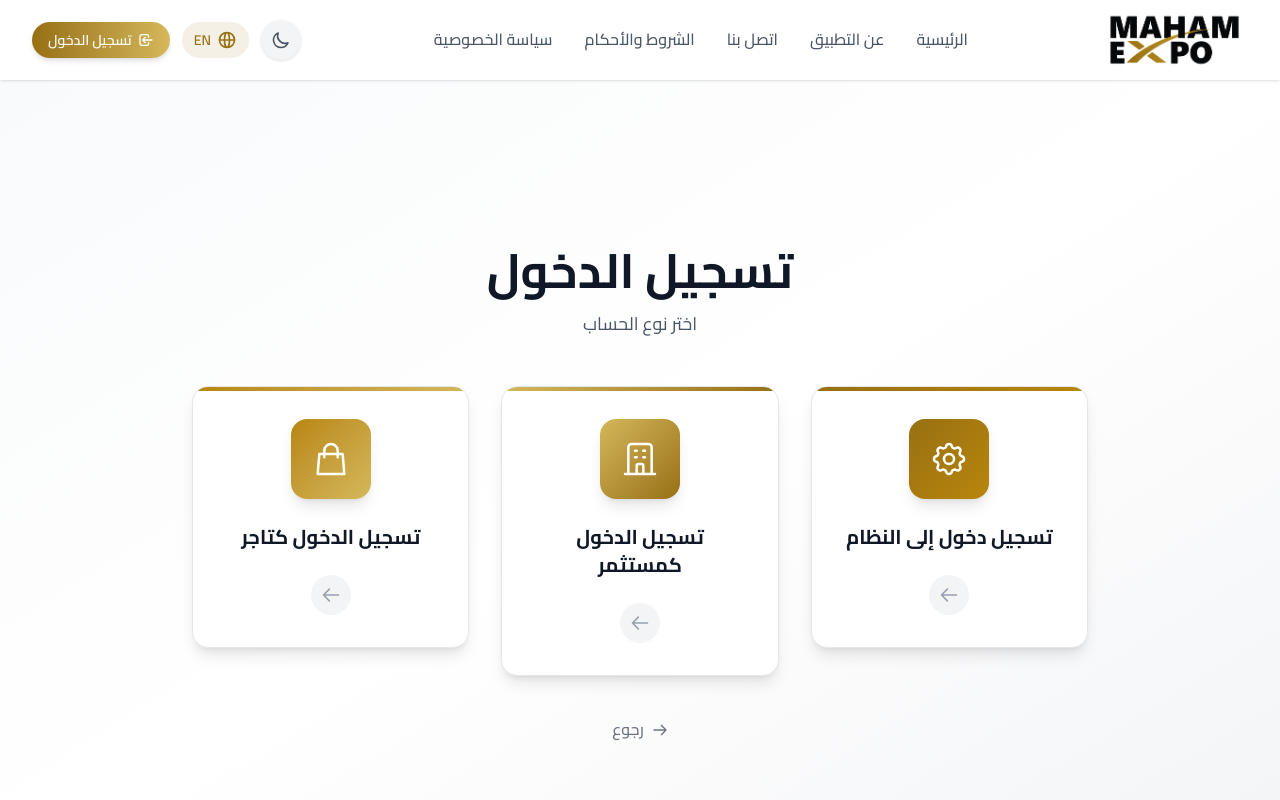
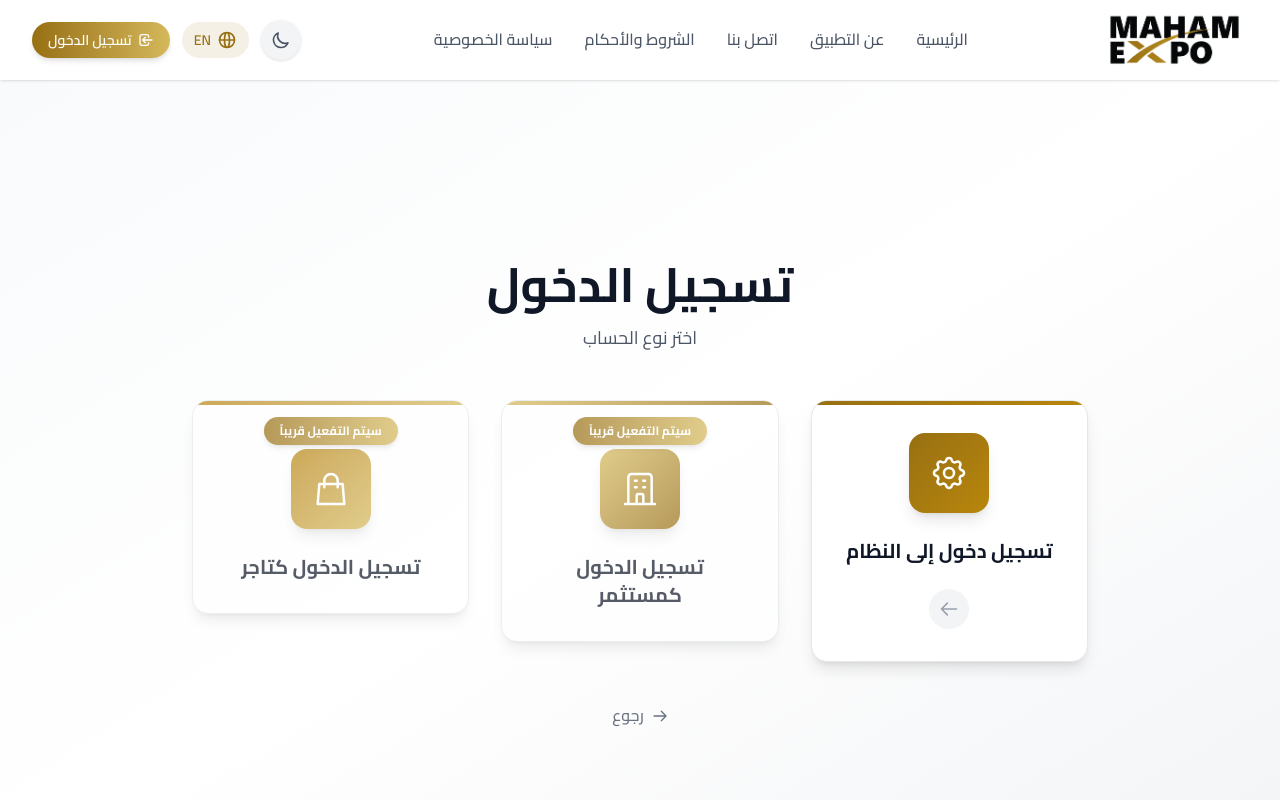
Before and after one commit to mahammedia90-commits/maham-expo-landing, a Next.js app: page /login in a window 1280 px wide. Shown: the top 800 px of the page. Built offline with nearby package versions, Linux system fonts and the light colour scheme.

Commit message:
Add 'coming soon' status and translations for login options

```diff
--- a/src/app/login/page.tsx
+++ b/src/app/login/page.tsx
@@ -15,6 +15,8 @@ const loginOptions = [
     ),
     gradient: 'from-[#987012] to-[#B8860B]',
     hoverGradient: 'hover:from-[#B8860B] hover:to-[#D4A017]',
+    href: 'https://onemay.sa:8081/ar/auth/sign-in-1',
+    comingSoon: false,
   },
   {
     key: 'loginAsInvestor' as const,
@@ -25,6 +27,8 @@ const loginOptions = [
     ),
     gradient: 'from-[#D4B85A] to-[#987012]',
     hoverGradient: 'hover:from-[#E8C860] hover:to-[#B8860B]',
+    href: null,
+    comingSoon: true,
   },
   {
     key: 'loginAsDealer' as const,
@@ -35,11 +39,19 @@ const loginOptions = [
     ),
     gradient: 'from-[#B8860B] to-[#D4B85A]',
     hoverGradient: 'hover:from-[#D4A017] hover:to-[#E8C860]',
+    href: null,
+    comingSoon: true,
   },
 ];
 
 export default function LoginPage() {
   const { t, isRtl } = useLanguageStore();
+
+  const handleClick = (option: typeof loginOptions[number]) => {
+    if (option.href) {
+      window.open(option.href, '_blank', 'noopener,noreferrer');
+    }
+  };
 
   return (
     <section
@@ -72,24 +84,42 @@ export default function LoginPage() {
               transition={{ delay: 0.15 * index + 0.3, duration: 0.5, ease: 'easeOut' }}
             >
               <motion.button
-                whileHover={{ scale: 1.03, y: -4 }}
-                whileTap={{ scale: 0.98 }}
-                className="w-full group relative overflow-hidden rounded-2xl bg-white dark:bg-gray-800/80 border border-gray-200 dark:border-gray-700/50 shadow-lg hover:shadow-2xl transition-all duration-300 p-8 flex flex-col items-center text-center cursor-pointer"
+                whileHover={option.comingSoon ? {} : { scale: 1.03, y: -4 }}
+                whileTap={option.comingSoon ? {} : { scale: 0.98 }}
+                onClick={() => handleClick(option)}
+                disabled={option.comingSoon}
+                className={`w-full group relative overflow-hidden rounded-2xl bg-white dark:bg-gray-800/80 border border-gray-200 dark:border-gray-700/50 shadow-lg transition-all duration-300 p-8 flex flex-col items-center text-center ${
+                  option.comingSoon
+                    ? 'opacity-70 cursor-not-allowed'
+                    : 'hover:shadow-2xl cursor-pointer'
+                }`}
               >
                 {/* Gradient top accent */}
                 <div className={`absolute top-0 left-0 right-0 h-1 bg-gradient-to-r ${option.gradient}`} />
 
+                {/* Coming Soon Badge */}
+                {option.comingSoon && (
+                  <div className="absolute top-4 left-4 right-4 flex justify-center">
+                    <span className="bg-gradient-to-r from-[#987012] to-[#D4B85A] text-white text-xs font-bold px-4 py-1.5 rounded-full shadow-md">
+                      {t.login.comingSoon}
+                    </span>
+                  </div>
+                )}
+
                 {/* Icon */}
-                <div className={`w-20 h-20 rounded-2xl bg-gradient-to-br ${option.gradient} ${option.hoverGradient} flex items-center justify-center text-white mb-6 shadow-lg group-hover:shadow-xl transition-all duration-300`}>
+                <div className={`w-20 h-20 rounded-2xl bg-gradient-to-br ${option.gradient} ${option.comingSoon ? '' : option.hoverGradient} flex items-center justify-center text-white mb-6 shadow-lg ${option.comingSoon ? '' : 'group-hover:shadow-xl'} transition-all duration-300 ${option.comingSoon ? 'mt-4' : ''}`}>
                   {option.icon}
                 </div>
 
                 {/* Label */}
-                <h3 className="text-lg sm:text-xl font-bold text-gray-900 dark:text-white group-hover:text-[#987012] dark:group-hover:text-[#D4B85A] transition-colors duration-300">
+                <h3 className={`text-lg sm:text-xl font-bold text-gray-900 dark:text-white transition-colors duration-300 ${
+                  option.comingSoon ? '' : 'group-hover:text-[#987012] dark:group-hover:text-[#D4B85A]'
+                }`}>
                   {t.login[option.key]}
                 </h3>
 
-                {/* Arrow */}
+                {/* Arrow (only for active options) */}
+                {!option.comingSoon && (
                   <div className="mt-6 w-10 h-10 rounded-full bg-gray-100 dark:bg-gray-700/50 flex items-center justify-center group-hover:bg-[#987012]/10 dark:group-hover:bg-[#D4B85A]/20 transition-all duration-300">
                     <svg
                       className={`w-5 h-5 text-gray-400 group-hover:text-[#987012] dark:group-hover:text-[#D4B85A] transition-all duration-300 ${isRtl ? 'rotate-180' : ''}`}
@@ -100,6 +130,7 @@ export default function LoginPage() {
                       <path strokeLinecap="round" strokeLinejoin="round" strokeWidth={2} d="M14 5l7 7m0 0l-7 7m7-7H3" />
                     </svg>
                   </div>
+                )}
               </motion.button>
             </motion.div>
           ))}
--- a/src/data/alaKhutahData.ts
+++ b/src/data/alaKhutahData.ts
@@ -67,7 +67,7 @@ export const alaKhutahData: EventData = {
       },
       slug: 'al-juhfah',
       booths: [
-        { id: 'J-C03-03', name: 'J-C03-03', image: '/على خطاه/الجحفه/J-C03-03.png', type: 'Retail', area: 35.69 },
+        { id: 'J-C03-03', name: 'J-C03-03', image: '/على خطاه/الجحفه/J-C03-03.png', type: 'Retail', area: 35.69, status: 'rented' },
         { id: 'J-C04-03', name: 'J-C04-03', image: '/على خطاه/الجحفه/J-C04-03.png', type: 'Retail', area: 35.69 },
         { id: 'J-K06', name: 'J-K06', image: '/على خطاه/الجحفه/J-K06.png', type: 'Retail', area: 16 },
         { id: 'J-K10', name: 'J-K10', image: '/على خطاه/الجحفه/J-K10.png', type: 'F&B', area: 9, status: 'rented' },
@@ -89,7 +89,7 @@ export const alaKhutahData: EventData = {
       slug: 'al-reem',
       booths: [
         { id: 'R-C08', name: 'R-C08', image: '/على خطاه/الريم/R-C08.png', type: 'Retail', area: 52.36 },
-        { id: 'R-K02', name: 'R-K02', image: '/على خطاه/الريم/R-K02.png', type: 'F&B', area: 22.5 },
+        { id: 'R-K02', name: 'R-K02', image: '/على خطاه/الريم/R-K02.png', type: 'F&B', area: 22.5, status: 'rented' },
         { id: 'R-K05', name: 'R-K05', image: '/على خطاه/الريم/R-K05.png', type: 'F&B', area: 22.5 },
         { id: 'R-K11', name: 'R-K11', image: '/على خطاه/الريم/R-K11.png', type: 'F&B', area: 16 },
       ],
@@ -179,9 +179,9 @@ export const alaKhutahData: EventData = {
       },
       slug: 'asfal-usfan',
       booths: [
-        { id: 'U-K03', name: 'U-K03', image: '/على خطاه/اسفل عسفان/U-K03.png', type: 'F&B', area: 9 },
-        { id: 'U-K18', name: 'U-K18', image: '/على خطاه/اسفل عسفان/U-K18.png', type: 'Retail', area: 16 },
-        { id: 'U-K23', name: 'U-K23', image: '/على خطاه/اسفل عسفان/U-K23.png', type: 'F&B', area: 9 },
+        { id: 'U-K03', name: 'U-K03', image: '/على خطاه/اسفل عسفان/U-K03.png', type: 'F&B', area: 9, status: 'rented' },
+        { id: 'U-K18', name: 'U-K18', image: '/على خطاه/اسفل عسفان/U-K18.png', type: 'Retail', area: 16, status: 'rented' },
+        { id: 'U-K23', name: 'U-K23', image: '/على خطاه/اسفل عسفان/U-K23.png', type: 'F&B', area: 9, status: 'rented' },
       ],
     },
     {
--- a/src/shared/constants/translations.ts
+++ b/src/shared/constants/translations.ts
@@ -21,6 +21,7 @@ export const translations = {
       loginToSystem: "تسجيل دخول إلى النظام",
       loginAsInvestor: "تسجيل الدخول كمستثمر",
       loginAsDealer: "تسجيل الدخول كتاجر",
+      comingSoon: "سيتم التفعيل قريباً",
     },
 
     // Home Page
@@ -321,6 +322,7 @@ export const translations = {
       loginToSystem: "Login to System",
       loginAsInvestor: "Login as Investor",
       loginAsDealer: "Login as Dealer",
+      comingSoon: "Coming Soon",
     },
 
     // Home Page
```
Lines whose indentation alone changed are shown as unchanged.
